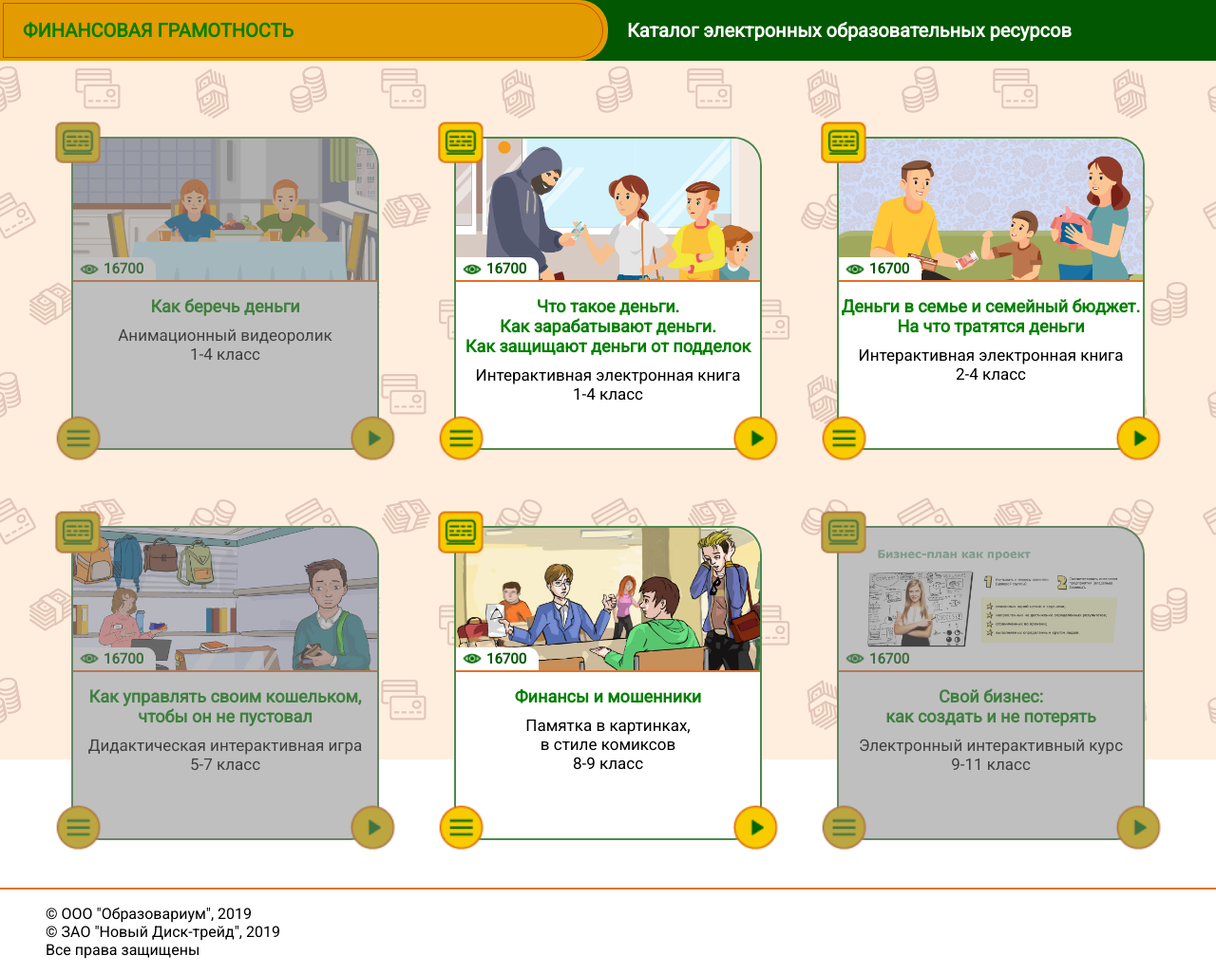
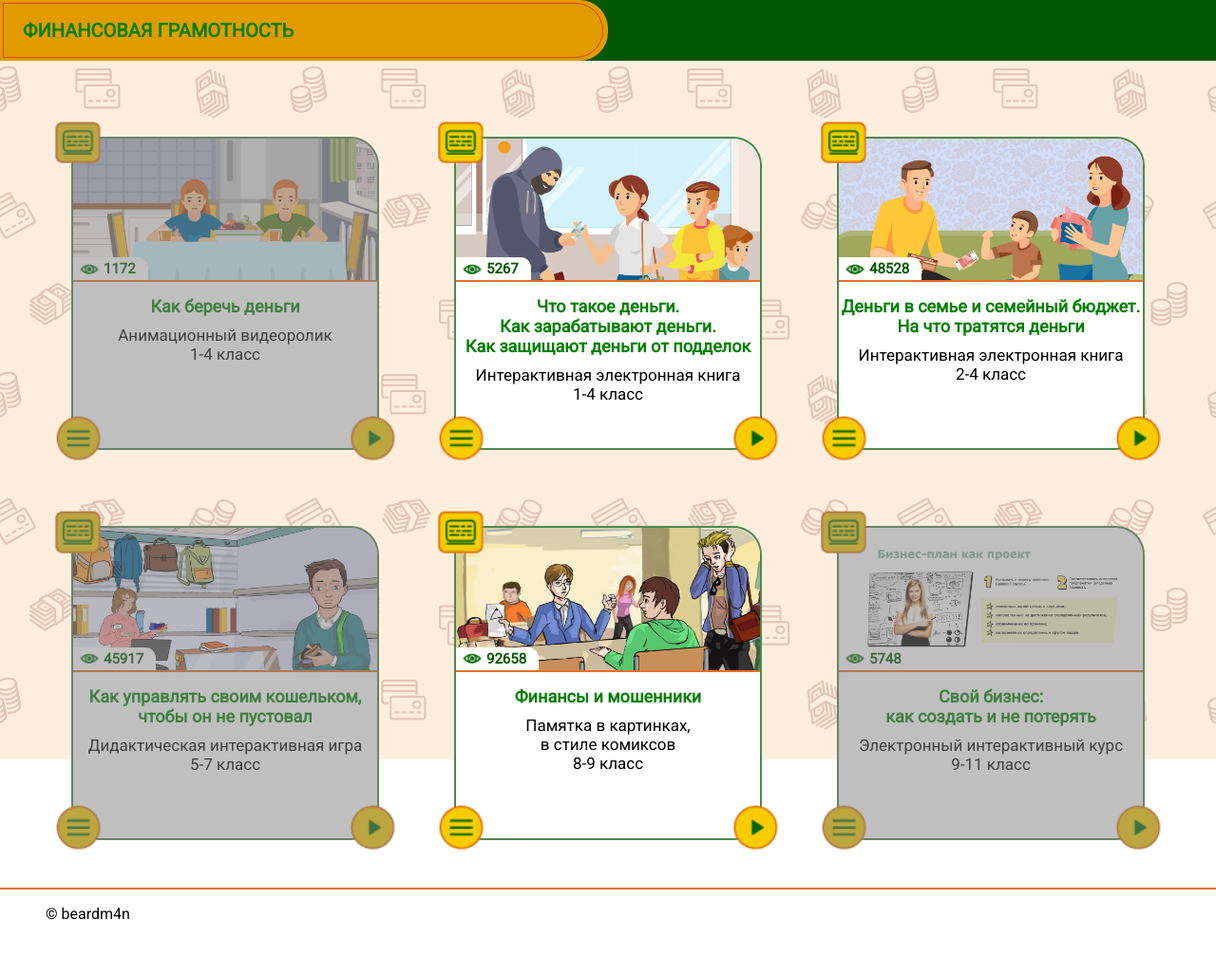
Before and after one commit to beardm4n/layout, a plain HTML site: page index.html in a window 1280 px wide. Shown: the whole page at 95% size. After the commit the page ends 988 px from the top, so only its background shows below. Drawn offline with Linux system fonts and the light colour scheme.

Commit message:
added the random number for views

```diff
--- a/index.html
+++ b/index.html
@@ -15,9 +15,7 @@
                     <span>ФИНАНСОВАЯ ГРАМОТНОСТЬ</span>
                 </div>
             </div>
-            <div class="header-right">
-                <span>Каталог электронных образовательных ресурсов</span>
-            </div>
+            <div class="header-right"></div>
         </header>
         <main>
             <div class="box-container">
@@ -30,7 +28,7 @@
                         <img class="img" src="img/preview_1.png" alt="">
                         <div class="view">
                             <img class="view-img" src="img/view.png" alt="">
-                            <span class="view-text">16700</span>
+                            <span class="view-text"></span>
                         </div>
                     </div>
                     <div class="preview-text">
@@ -51,7 +49,7 @@
                         <img class="img" src="img/preview_2.png" alt="">
                         <div class="view">
                             <img class="view-img" src="img/view.png" alt="">
-                            <span class="view-text">16700</span>
+                            <span class="view-text"></span>
                         </div>
                     </div>
                     <div class="preview-text">
@@ -74,7 +72,7 @@
                         <img class="img" src="img/preview_3.png" alt="">
                         <div class="view">
                             <img class="view-img" src="img/view.png" alt="">
-                            <span class="view-text">16700</span>
+                            <span class="view-text"></span>
                         </div>
                     </div>
                     <div class="preview-text">
@@ -96,7 +94,7 @@
                         <img class="img" src="img/preview_4.png" alt="">
                         <div class="view">
                             <img class="view-img" src="img/view.png" alt="">
-                            <span class="view-text">16700</span>
+                            <span class="view-text"></span>
                         </div>
                     </div>
                     <div class="preview-text">
@@ -118,7 +116,7 @@
                         <img class="img" src="img/preview_5.png" alt="">
                         <div class="view">
                             <img class="view-img" src="img/view.png" alt="">
-                            <span class="view-text">16700</span>
+                            <span class="view-text"></span>
                         </div>
                     </div>
                     <div class="preview-text">
@@ -140,7 +138,7 @@
                         <img class="img" src="img/preview_6.png" alt="">
                         <div class="view">
                             <img class="view-img" src="img/view.png" alt="">
-                            <span class="view-text">16700</span>
+                            <span class="view-text"></span>
                         </div>
                     </div>
                     <div class="preview-text">
@@ -158,9 +156,7 @@
         </main>
     <footer>
             <p>
-                © OOO "Образовариум", 2019<br>
-                © ЗАO "Новый Диск-трейд", 2019<br>
-                Все права защищены
+                © beardm4n<br>
             </p>
     </footer>
     <script src="scripts.js"></script>
--- a/scripts.js
+++ b/scripts.js
@@ -10,3 +10,10 @@ link.forEach(item => {
         })
     }
 })
+
+// get random number for views
+const counter = [...document.querySelectorAll('.view-text')];
+counter.forEach(item => {
+    const randomNum = Math.floor(Math.random() * 100000);
+    item.textContent = randomNum;
+});
```
